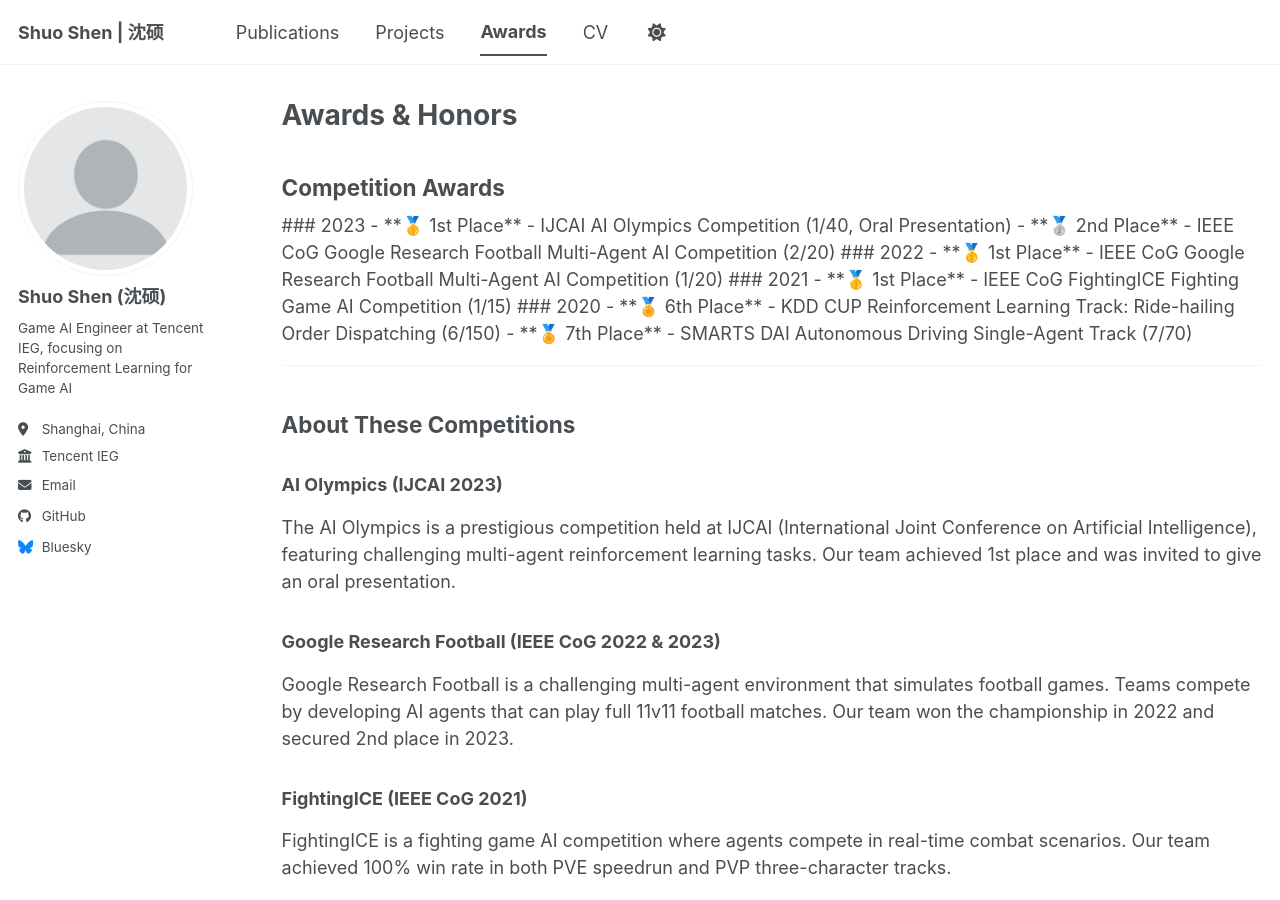
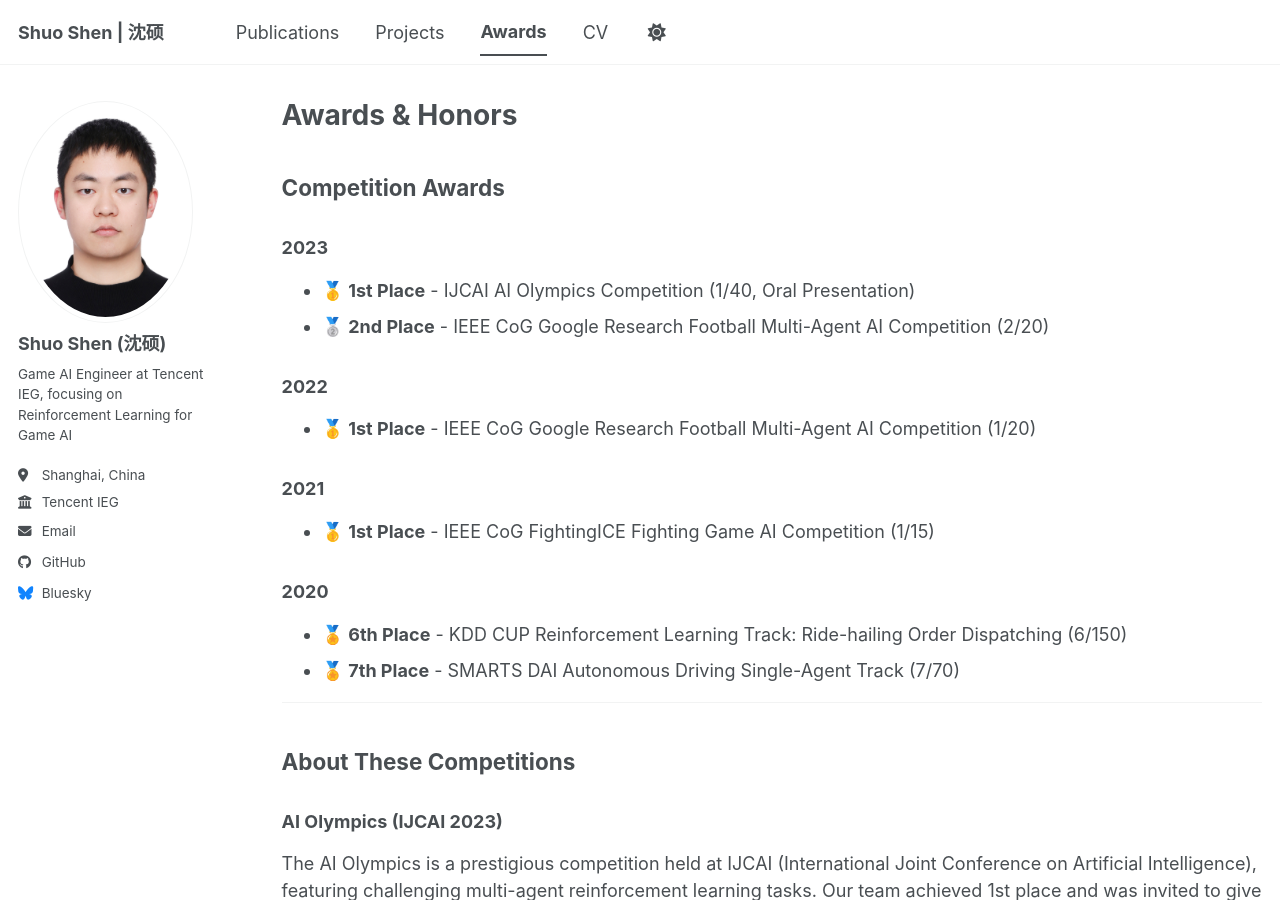
Before and after one commit to Hyperion-shuo/Hyperion-shuo.github.io, a Jekyll site: the page built from _pages/awards.md, in a window 1280 px wide and 900 px high. Built offline with Jekyll 4.4.1, drawn with Linux system fonts in a browser that asks for light colours; a script bundle is joined from its source files by our own code; library files that are not in the unit come from our copies.

Commit message:
update awards and img

```diff
--- a/_pages/awards.md
+++ b/_pages/awards.md
@@ -6,8 +6,6 @@
 ---
 
 ## Competition Awards
-
-<div class="awards-list">
 
 ### 2023
 - **🥇 1st Place** - IJCAI AI Olympics Competition (1/40, Oral Presentation)
@@ -22,8 +20,6 @@
 ### 2020
 - **🏅 6th Place** - KDD CUP Reinforcement Learning Track: Ride-hailing Order Dispatching (6/150)
 - **🏅 7th Place** - SMARTS DAI Autonomous Driving Single-Agent Track (7/70)
-
-</div>
 
 ---
 
```
Also changed, not shown: images/profile.png.
